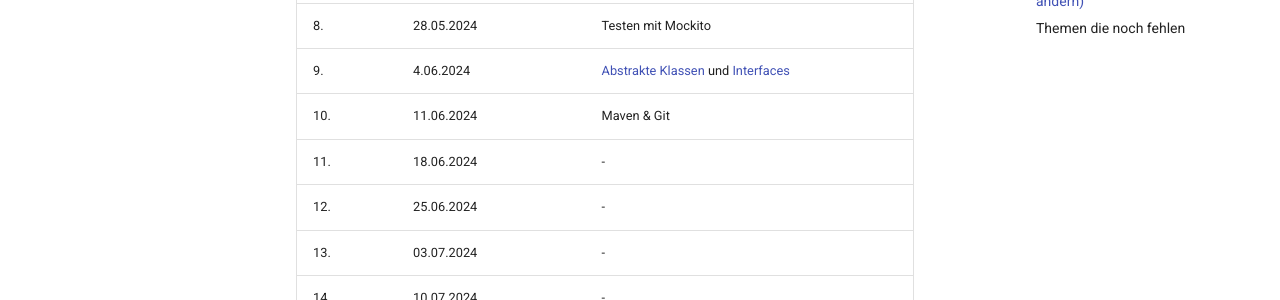
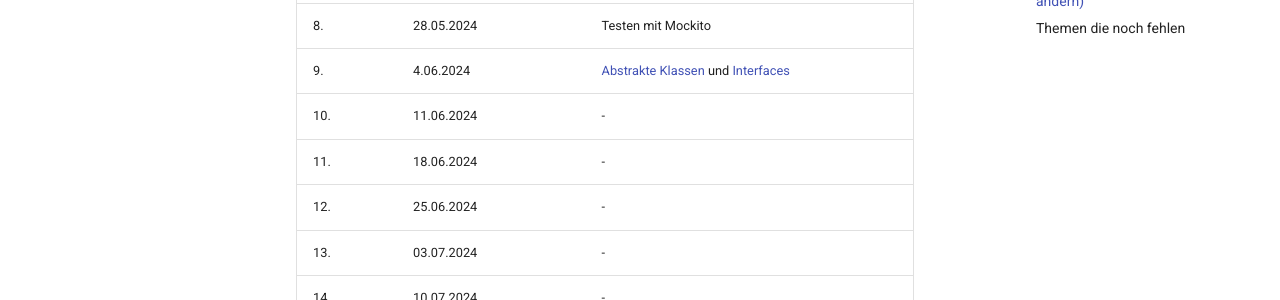
Before and after one commit to vrpntngr/programmieren2, an MkDocs documentation site: the page built from docs/index.md, in a window 1280 px wide and 900 px high, scrolled down 2837 px. Shown: the part 152-452 px from the top of the window. Built offline with MkDocs 1.6.1 and Material for MkDocs 9.7.7, drawn with Linux system fonts in a browser that asks for light colours; comment, search, counter and statistics services are not loaded.

Commit message:
Revert "add thema fuer nˆ"
This reverts commit 9dc51fec2cdd22b48de7638887a5a464f25c399a.

```diff
--- a/docs/index.md
+++ b/docs/index.md
@@ -49,8 +49,8 @@ Nachfolgend der vorläufige Wochenplan (wird angepasst).
 | 6.  | 14.05.2024                | [Collections (Map)](maps.md#maps)                                                                                |
 | 7.  | 21.05.2024                | [Junit](junit.md)                                                                                                |
 | 8.  | 28.05.2024                | Testen mit Mockito                                                                                               |
-| 9.  | 4.06.2024                 | [Abstrakte Klassen](abstrakt.md#abstrakte-klassen) und [Interfaces](interfaces.md#interfaces)                    |
-| 10. | 11.06.2024                | Maven & Git                                                                                                      |
+| 9.  | 4.06.2024                 | [Abstrakte Klassen](abstrakt.md#abstrakte-klassen) und [Interfaces](interfaces.md#interfaces)                                                                           |
+| 10. | 11.06.2024                | -                                                                                                                |
 | 11. | 18.06.2024                | -                                                                                                                |
 | 12. | 25.06.2024                | -                                                                                                                |
 | 13. | 03.07.2024                | -                                                                                                                |
```
Also changed, not shown: site/index.html, site/search/search_index.json, site/sitemap.xml, 1 other file.
